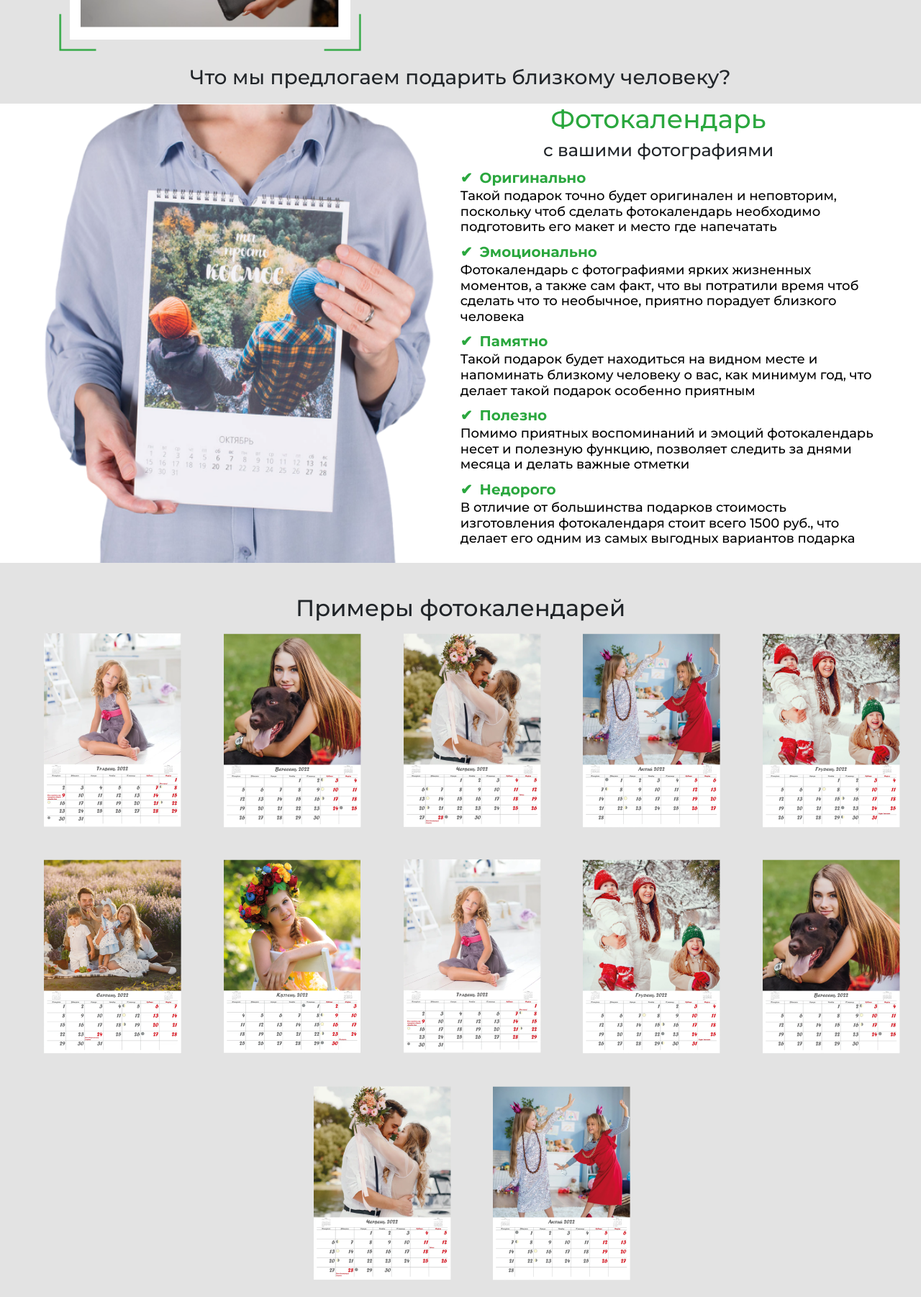
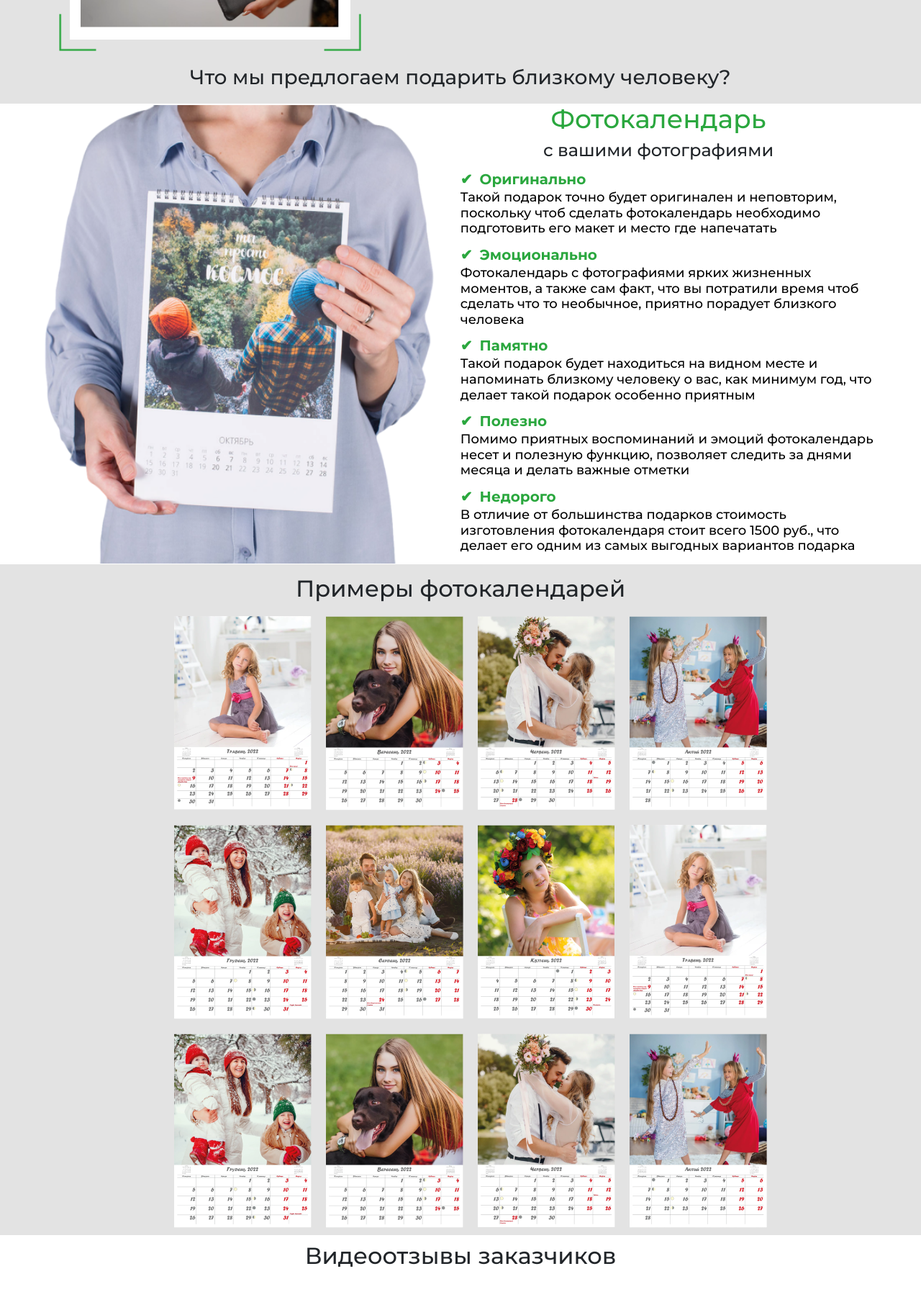
Before and after one commit to kamitairova/Original-Gift, a Django app: page / in a window 1280 px wide. Shown: the part 2893-4695 px from the top of the page at 72% size. Run offline with Django 5.2, Linux system fonts and the light colour scheme; data comes from the database, SQL or seed files in the repository.

Commit message:
corection of adaptiv

```diff
--- a/main/templates/main/index.html
+++ b/main/templates/main/index.html
@@ -162,7 +162,7 @@
         <section-four>
             {% if calendars %}
                 {% if settings.is_active_calendars %}
-                    <div class="container_calend">
+                    <div class="contain_calend">
                         {% if settings.calendars %}<h2 class="title_ex_ph_cal">{{ settings.calendars }}</h2>{% endif %}
                         <ul class="grid">
                             {% for cal in calendars %}
--- a/static/css/style.css
+++ b/static/css/style.css
@@ -192,6 +192,9 @@ body{
     .present .text{
         width: 420px;
     }
+    .grid{
+        width: 880px !important;
+    }
 }
 
 @media (max-width:1200px){
@@ -230,6 +233,7 @@ body{
     .lines_of_text li h4 {
         font-size: 16px !important;
     }
+
 }
 
 @media (max-width:1080px){
@@ -320,6 +324,13 @@ body{
         font-size: 18px !important;
         text-align: center;
     }
+    .grid{
+        width: 668px !important;
+    }
+    .container_calend .grid{
+        width: 575px !important;
+    }
+
 
 
 }
@@ -364,7 +375,7 @@ body{
     }
     .create .list {
         margin-top: 30px;
-        margin-left: 0;
+        margin-left: 0 !important;
         width: 70% !important;
     }
     .create .options {
@@ -375,6 +386,13 @@ body{
         font-size: 20px !important;
 
     }
+    .grid {
+        width: 456px !important;
+    }
+    .contain_calend .grid .item img {
+        width: 170px !important;
+    }
+
 
 }
 @media (max-width:670px){
@@ -417,6 +435,12 @@ body{
         padding: 18px 72px;
         margin-top: 0;
     }
+    .container_calend .grid{
+        width: 320px !important;
+    }
+    .flex_calendar_container .text{
+        height: 770px;
+    }
 }
 @media (max-width:445px){
     .flex_calendar_container .photo img {
@@ -425,9 +449,16 @@ body{
     }
     .flex_calendar_container .text{
         width: 88%!important;
-        height: 926px;
+        height: 1000px;
         font-size: 16px;
     }
+    .grid{
+        width: 250px !important;
+    }
+    .grid .item img {
+        width: 200px !important;
+    }
+
 }
 
 .calendar{
@@ -481,6 +512,7 @@ body{
 
 }
 .lines_of_text li {
+    margin-top: 10px;
     list-style-type: none; /* Убираем маркеры у списка */
     font-size: 20px;
     font-weight: bold;
@@ -495,28 +527,34 @@ body{
     color: black;
     font-size: 18px;
 }
-.container_calend{
+.contain_calend{
+    text-align: center;
+    padding-top: 15px;
     background-color: #e3e3e3;
 }
+
 .container_calend .title_ex_ph_cal{
-    text-align: center;
-    padding-top: 44px;
-    padding-bottom: 7.72px;
+    padding: 10px;
+}
+.container_calend {
+    text-align:center;
+    padding-bottom: 15px;
 }
 .grid{
+    width: 900px;
+    margin: 0 auto;
     display: flex;
     flex-wrap: wrap;
     list-style: none;
-    justify-content: center;
-    background-color: #e3e3e3;
-    margin: 0;
-    gap: 19.62px
 
 }
-.item{
-    /* padding-left: 19.62px;
-    padding-right: 19.62px;
-    padding-bottom: 24.52px; */
+.grid .item img{
+    width: 191px;
+    margin: 10px;
+}
+.container_calend .grid .item {
+    width: 250px;
+    margin: 10px;
 }
 
 
@@ -526,7 +564,8 @@ body{
 
 
 
-/* @media (min-width: 1200px) {
+
+@media (min-width: 1200px) {
     body { font-size: 0.9rem; }
 }
 @media (max-width: 1199px) and (min-width: 900px) {
@@ -539,7 +578,7 @@ body{
     .flex_calendar_container .text{
         width: 80%;
     }
-} */
+}
 
 .container_2{
     background-color: #e3e3e3;
@@ -564,14 +603,21 @@ body{
     font-weight: normal;
 }
 
-.item{
-    padding-left: 19.62px;
-    padding-right: 19.62px;
-    padding-bottom: 24.52px;
-}
 .text2{
     list-style-image: url('../images/Rectangle.png');
 }
+.contain_calend .grid .item img{
+    max-width: 225px;
+    max-width: 270px;
+
+}
+.container_calend .grid .item img{
+    width: 250px;
+    max-width: 295px;
+    max-height: 166px;
+}
+
+
 
 
 .create{
```
Also changed, not shown: back/settings.py (+12 -6 lines), media/Calendars/removal.png (added), media/CardIco/removal.png (added), media/Reviews/removal.png (added).
